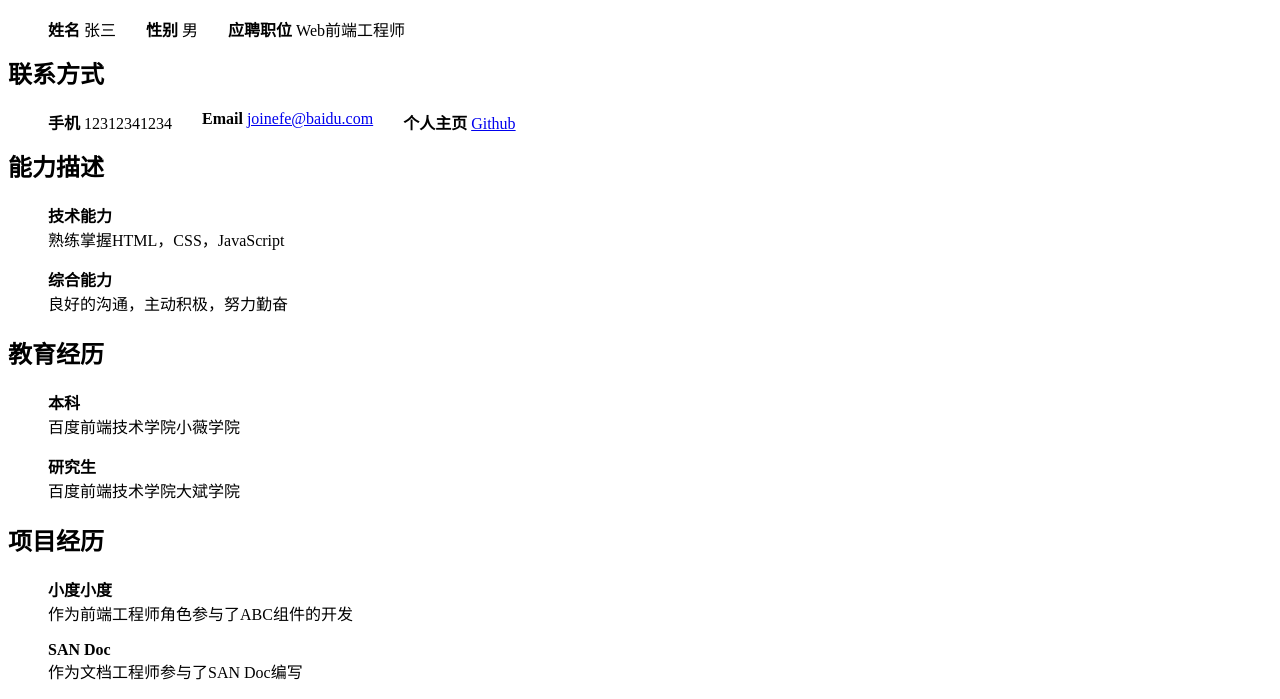
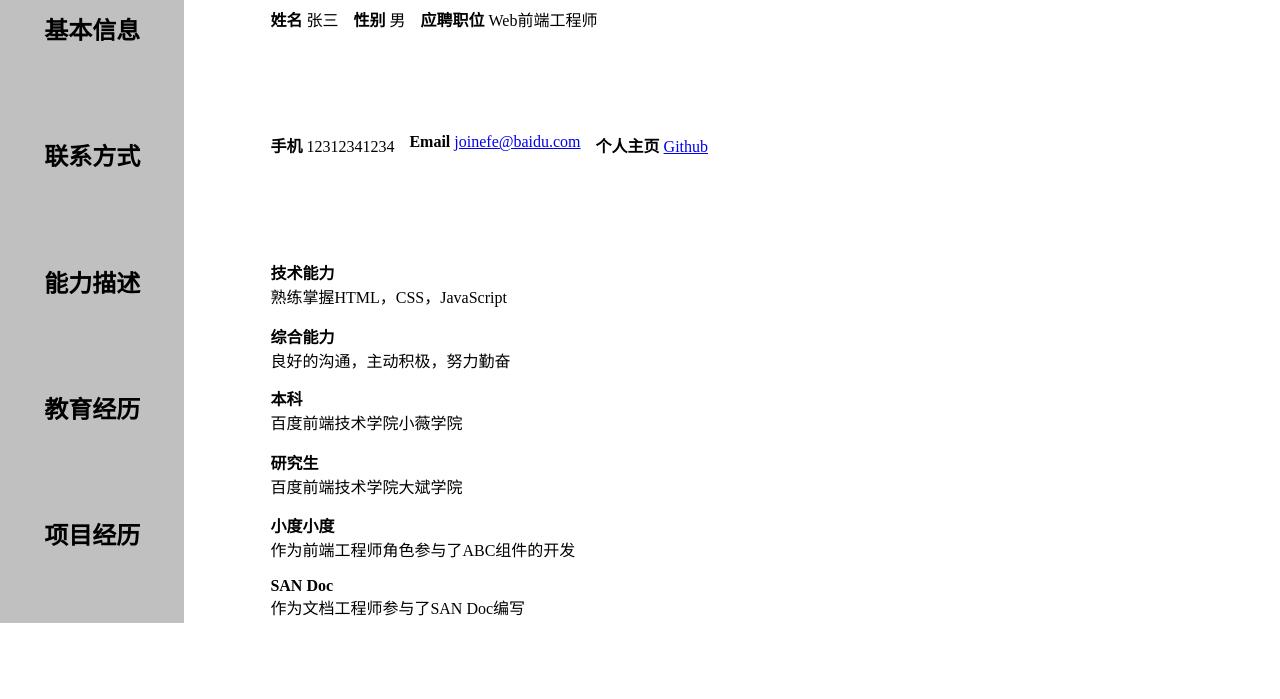
Before and after one commit to binProg/resume, a plain HTML site: page resume.html in a window 1280 px wide. Shown: the part 113-812 px from the top of the page. Drawn offline with Linux system fonts and the light colour scheme.

Commit message:
第三次提交

```diff
--- a/css/style_1.css
+++ b/css/style_1.css
@@ -8,6 +8,7 @@ ol{
     list-style-type: none;
 }
 
-.container{
-    padding: 0;
+.details li{
+    padding-left: 0;
+    margin-left: 0;
 }
--- a/css/style_3.css
+++ b/css/style_3.css
@@ -1,5 +1,7 @@
 body{
     width: 90%;
+    margin: 0;
+    padding: 0;
 }
 
 .header{
@@ -17,12 +19,12 @@ h1{
 }
 
 .subtitle{
-    margin-top: 10px;
     background-color: #C0C0C0;
     float: left;
     margin-right: 4%;
     width: 16%;
     height: 15.8%;
+    text-align: center;
 }
 
 .details{
@@ -30,6 +32,8 @@ h1{
     width: 80%;
     height: 15.8%;
 }
+
+
 
 ul,ol{
     list-style: none;
--- a/resume.html
+++ b/resume.html
@@ -2,7 +2,7 @@
     <head>
         <meta charset="UTF-8">
         <title>My Resume</title>
-        <link href="css/style_1.css" rel="stylesheet" type="text/css">
+        <link href="css/style_3.css" rel="stylesheet" type="text/css">
     </head>
 
     <body>
@@ -10,7 +10,8 @@
         <div class="header"><h1>简历</h1></div>
 
         <div class="container">
-        <div>
+
+        <div class="info">
             <div class="subtitle"><h2>基本信息</h2></div>
             <div class="details">
                <ul>
@@ -23,19 +24,22 @@
 
             <br>
 
-        <div>
+        <div class="info">
             <div class="subtitle"><h2>联系方式</h2></div>
-            <ul>
-                <li><b>手机</b>&nbsp;12312341234</li>
-                <li><b>Email</b>&nbsp;<a href="mailto:joinefe@baidu.com">joinefe@baidu.com</a></li>
-                <li><b>个人主页</b>&nbsp;<a href="https://github.com/binProg">Github</a></li>
-            </ul>
+            <div class="details">
+                <ul>
+                  <li><b>手机</b>&nbsp;12312341234</li>
+                  <li><b>Email</b>&nbsp;<a href="mailto:joinefe@baidu.com">joinefe@baidu.com</a></li>
+                  <li><b>个人主页</b>&nbsp;<a href="https://github.com/binProg">Github</a></li>
+                </ul>
+            </div>
         </div>
 
             <br>
 
-        <div>
+        <div class="info">
                 <div class="subtitle"><h2>能力描述</h2></div>
+                <div class="details">
                     <ol>
                         <li><b>技术能力</b></li>
                         <li>熟练掌握HTML，CSS，JavaScript</li>
@@ -45,10 +49,12 @@
                         <li><b>综合能力</b></li>
                         <li>良好的沟通，主动积极，努力勤奋</li>
                     </ol>
+                </div>
         </div>
 
-        <div>
+        <div class="info">
                 <div class="subtitle"><h2>教育经历</h2></div>
+                <div class="details">
                     <ol>
                         <li><b>本科</b></li>
                         <li>百度前端技术学院小薇学院</li>
@@ -58,10 +64,12 @@
                         <li><b>研究生</b></li>
                         <li>百度前端技术学院大斌学院</li>
                     </ol>
+                </div>
         </div>
 
-        <div>
+        <div class="info">
                 <div class="subtitle"><h2>项目经历</h2></div>
+                <div class="details">
                     <ol>
                         <li><b>小度小度</b></li>
                         <li>作为前端工程师角色参与了ABC组件的开发</li>
@@ -71,6 +79,7 @@
                         <li><b>SAN Doc</b></li>
                         <li>作为文档工程师参与了SAN Doc编写</li>
                     </ol>
+                </div>
         </div>
         </div>
     </body>
```
